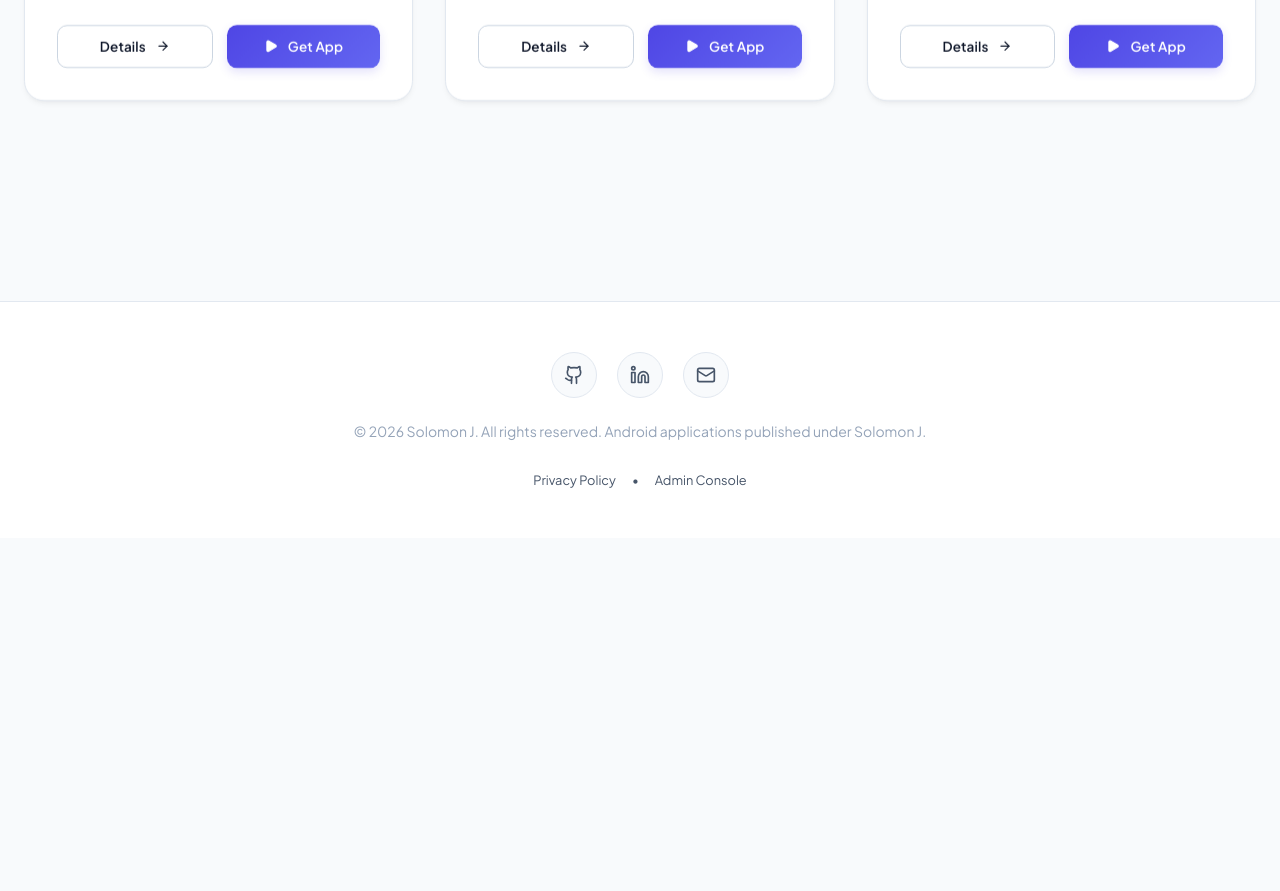
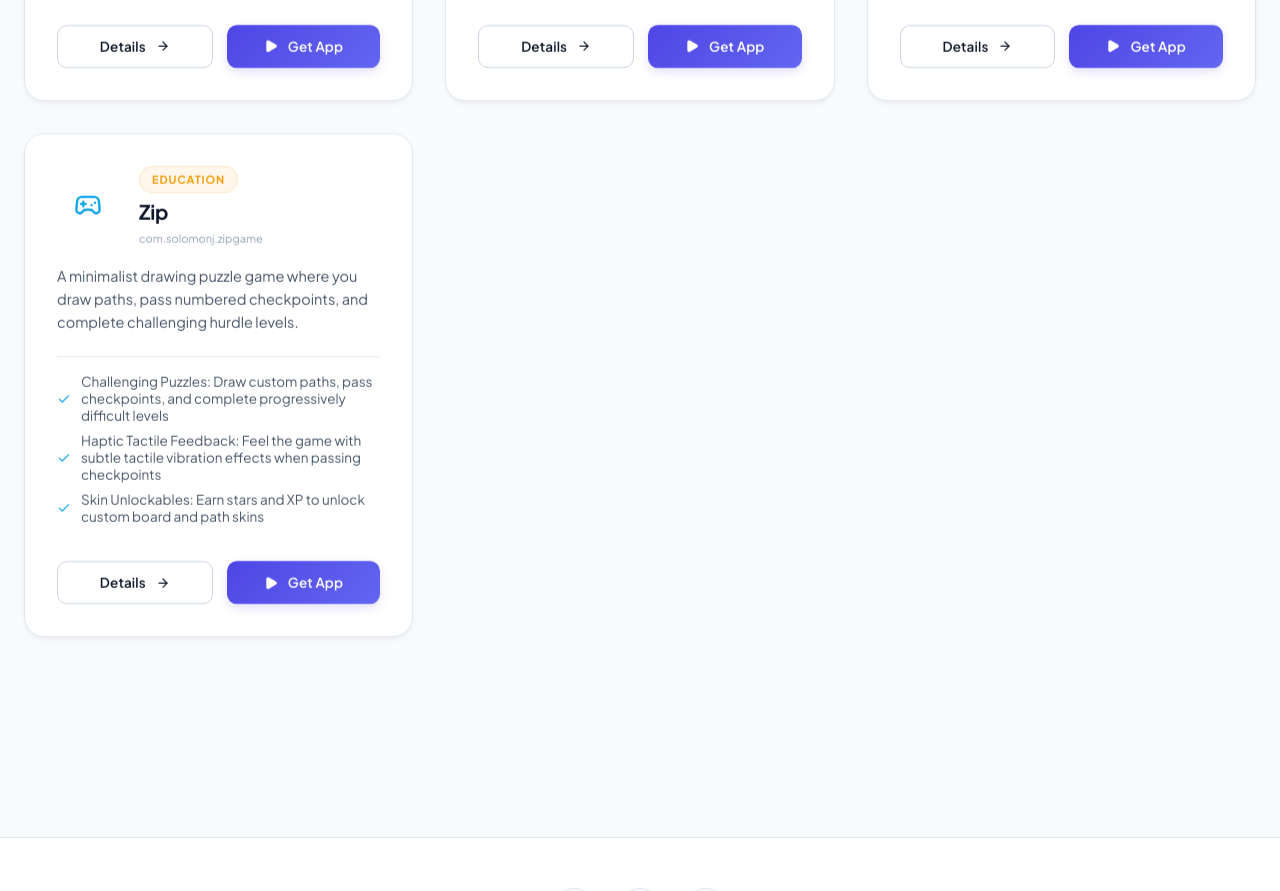
Before and after one commit to SolomonJesurathinam/SolomonDev, a React (Vite) app: page /apps in a window 1280 px wide. Shown: the part 1860-2751 px from the top of the page. Before the commit the page ends 2398 px from the top, so only its background shows below. Built offline with nearby package versions, Linux system fonts and the light colour scheme; no server answers; the database is empty.

Commit message:
feat: add Zip game metadata, features, privacy policy, and sitemap URLs

```diff
--- a/src/data/apps.js
+++ b/src/data/apps.js
@@ -373,5 +373,61 @@ Since no data is stored on our servers, there is no remote data to delete.
 ### 5. Contact Us
 If you have questions, please reach out to: **solomon.jesurathinam@gmail.com**
     `
+  },
+  {
+    id: "zip",
+    name: "Zip",
+    packageId: "com.solomonj.zipgame",
+    category: "Education",
+    shortDesc: "A minimalist drawing puzzle game where you draw paths, pass numbered checkpoints, and complete challenging hurdle levels.",
+    longDesc: `Zip is a premium puzzle and brain game designed for casual players and puzzle enthusiasts alike. Your goal is to draw paths that guide objects through numbered checkpoints while avoiding hurdles and utilizing powerups.
+
+Featuring clean aesthetics, haptic vibration feedback, and custom level progressions, Zip stores all of your progress, streaks, and unlocked board/path skins strictly locally on your device, ensuring a completely private, offline-first experience.`,
+    features: [
+      "Challenging Puzzles: Draw custom paths, pass checkpoints, and complete progressively difficult levels",
+      "Haptic Tactile Feedback: Feel the game with subtle tactile vibration effects when passing checkpoints",
+      "Skin Unlockables: Earn stars and XP to unlock custom board and path skins",
+      "Privacy-First Offline Play: Store progress, streaks, and settings 100% locally on your device"
+    ],
+    playStoreUrl: "https://play.google.com/store/apps/details?id=com.solomonj.zipgame",
+    badgeType: "badge-education",
+    iconName: "Gamepad2",
+    privacyPolicy: `
+# Privacy Policy for Zip
+
+**Last Updated:** August 30, 2026
+
+At Solomon Dev, we care deeply about your privacy. This Privacy Policy describes how the **Zip** mobile application handles user data.
+
+### 1. Overview of Data Practices
+The Zip application is designed with a privacy-first approach. We do not collect, store, or transmit any personal identifiable information (PII) such as your name, email address, phone number, contacts, or precise physical location.
+
+All user-created game progress (such as completed levels, earned stars, XP points, unlocked board/path skins, booster inventories, daily hurdle streaks, and sound/vibration preferences) is stored entirely locally on your device via secure local storage (SharedPreferences) and is never sent to or saved on external servers.
+
+### 2. Device Permissions & System Usage
+To provide its core gameplay and features, the application utilizes the following device capabilities:
+- **Internet Access (android.permission.INTERNET):** Used exclusively to fetch and display advertisements provided by Google AdMob. No personal user data is collected or transmitted by our application.
+- **Access Network State (android.permission.ACCESS_NETWORK_STATE):** Allows the app to verify whether an active internet connection is available before attempting to request banner, interstitial, or rewarded video advertisements.
+- **Haptic Vibration (android.permission.VIBRATE):** Provides subtle tactile feedback during gameplay when drawing paths, passing numbered checkpoints, or completing puzzles. Can be toggled off at any time in the in-game settings menu.
+- **Local Device Storage:** Used to store game progress files, skin configurations, and local high scores privately on your device.
+
+### 3. Third-Party Services
+The application integrates with Google AdMob (Google LLC) to deliver in-game banner, interstitial, and rewarded video advertisements. Google AdMob may collect and process device identifiers, Google Advertising IDs (AAID), and IP addresses to serve ads, prevent fraud, and report ad analytics.
+
+You can manage or opt out of personalized advertising at any time through your Android device settings under Settings > Privacy > Ads.
+
+### 4. Data Deletion Policy & Instructions
+Because Zip does not require user account registration, email sign-in, or upload any of your gameplay data to remote cloud servers, we do not hold or store any of your personal data on external databases.
+
+Since no user data is stored on external servers, there is no remote cloud data to request deletion of.
+
+**How to delete your local data at any time:**
+- **Local App Progress & Settings:** You can permanently wipe all local game progress, level stars, skin unlocks, booster counts, and configurations by clearing the app's storage on your device (Settings > Apps > Zip > Storage > Clear Storage / Clear Data) or simply by uninstalling the application.
+- **Advertising Identifiers:** You can reset or delete your device's advertising tracking ID in your device settings (Settings > Privacy > Ads > Reset / Delete Advertising ID).
+
+### 5. Contact Us
+If you have any questions or concerns regarding this Privacy Policy or data practices, please reach out to us at:
+**solomon.jesurathinam@gmail.com**
+    `
   }
 ];
--- a/src/data/db.js
+++ b/src/data/db.js
@@ -219,7 +219,29 @@ export const getApps = async () => {
     console.error('Error fetching apps:', error);
     return staticApps; // Fallback to static
   }
-  return data && data.length > 0 ? data : staticApps;
+
+  if (data && data.length > 0) {
+    const merged = [...data];
+    // Dynamically append any new apps defined in apps.js that aren't yet in the database
+    for (const staticApp of staticApps) {
+      if (!merged.some(a => a.id === staticApp.id || a.package_id === staticApp.packageId)) {
+        merged.push({
+          id: staticApp.id,
+          name: staticApp.name,
+          package_id: staticApp.packageId,
+          category: staticApp.category,
+          short_desc: staticApp.shortDesc,
+          long_desc: staticApp.longDesc,
+          features: staticApp.features,
+          play_store_url: staticApp.playStoreUrl,
+          badge_type: staticApp.badgeType,
+          icon_name: staticApp.iconName
+        });
+      }
+    }
+    return merged;
+  }
+  return staticApps;
 };
 
 // 2. Fetch Single App
```
Also changed, not shown: 1 other file (tests, documents, lock files or other folders).
